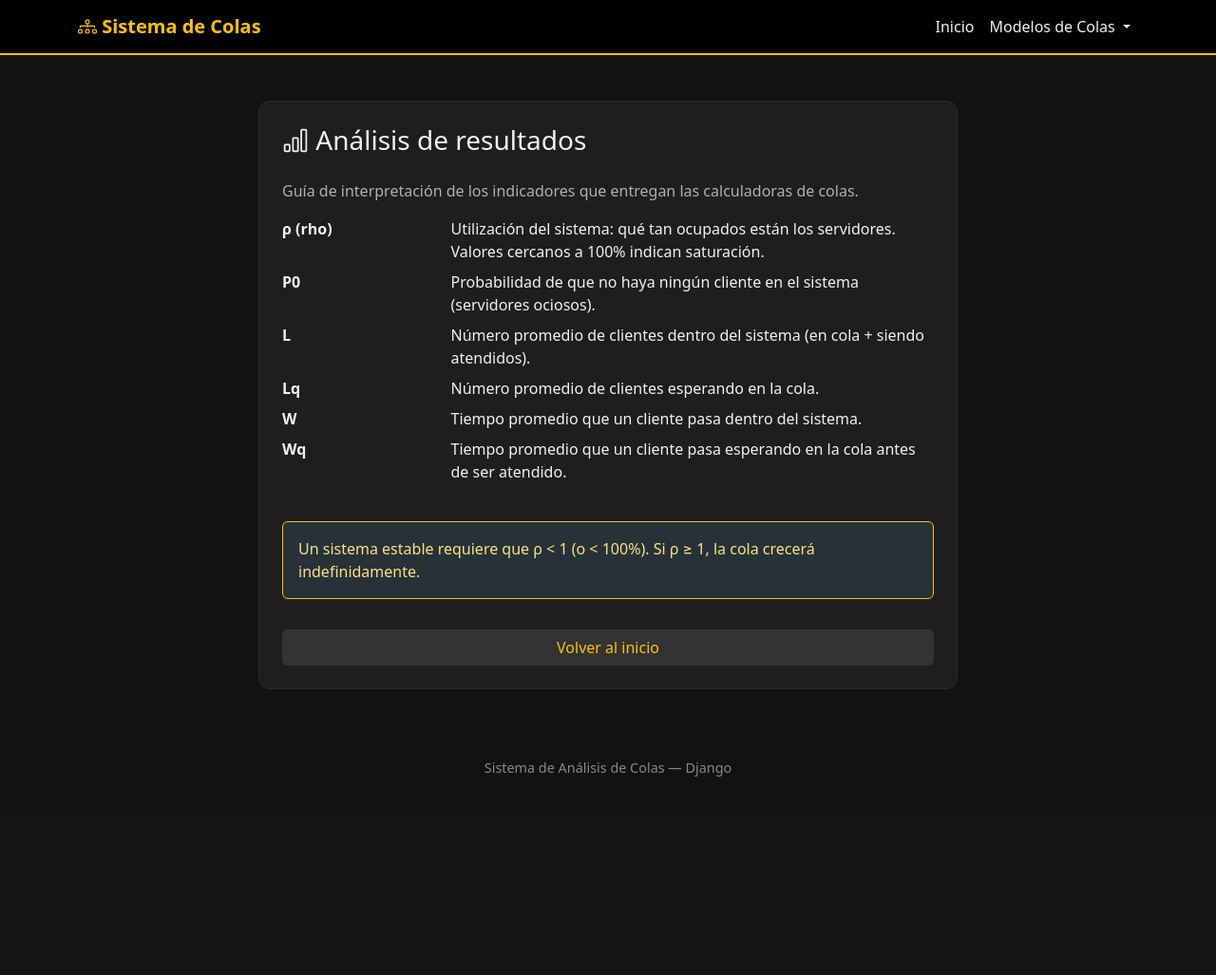
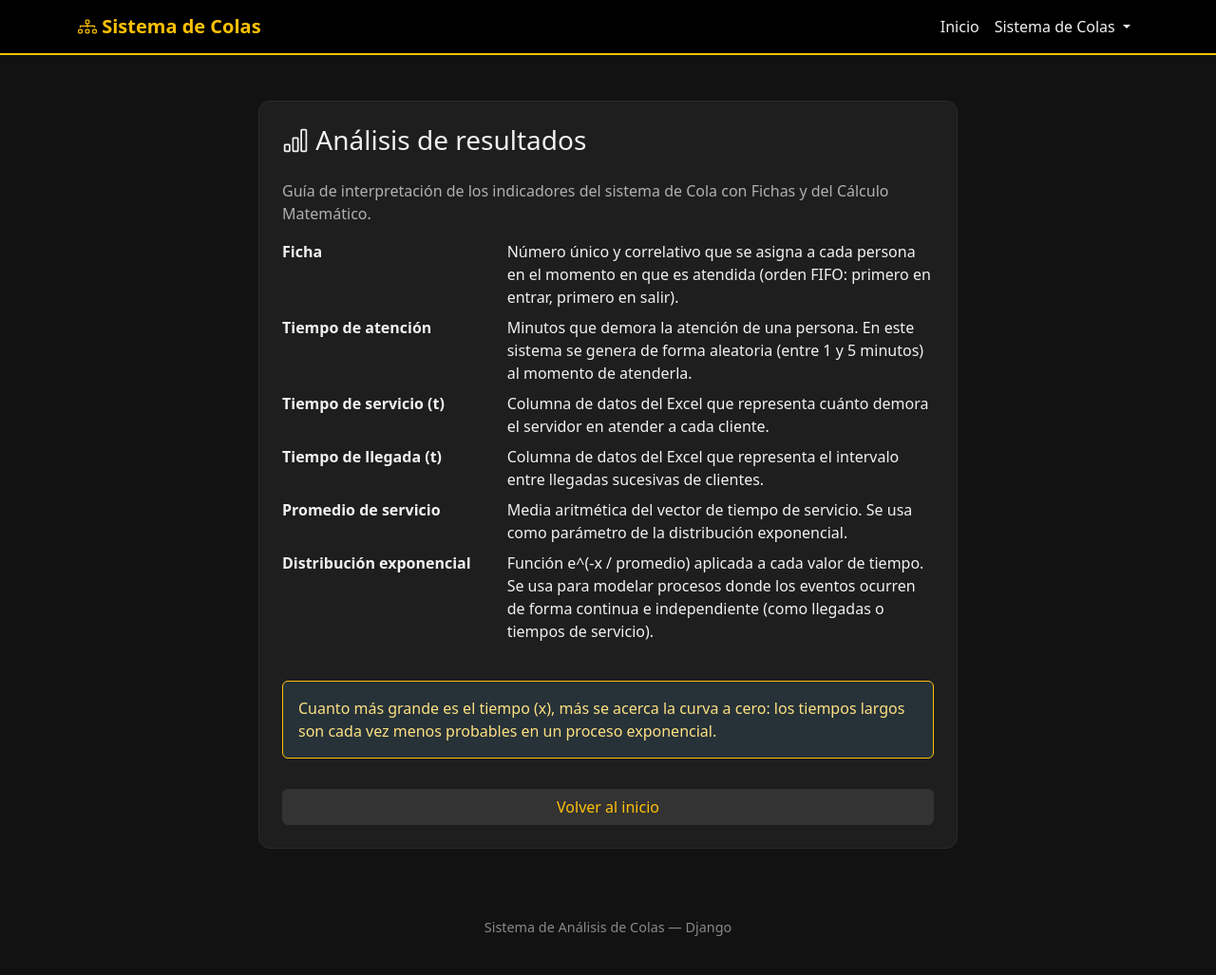
Before and after one commit to Tamycito12/Sistemas-De-Colas, a Django app: page /analisis/ in a window 1280 px wide. Shown: the whole page at 95% size. Before the commit the page ends 818 px from the top, so only its background shows below. Run offline with Django 5.2, Linux system fonts and the light colour scheme.

Commit message:
Reemplaza M/M/1 y M/M/c por Cola con Fichas y Calculo Matematico

```diff
--- a/analisis/templates/analisis/analisis.html
+++ b/analisis/templates/analisis/analisis.html
@@ -7,30 +7,30 @@
     <div class="col-lg-8">
         <div class="card p-4">
             <h3 class="mb-4"><i class="bi bi-bar-chart"></i> Análisis de resultados</h3>
-            <p class="text-muted">Guía de interpretación de los indicadores que entregan las calculadoras de colas.</p>
+            <p class="text-muted">Guía de interpretación de los indicadores del sistema de Cola con Fichas y del Cálculo Matemático.</p>
 
             <dl class="row">
-                <dt class="col-sm-3">ρ (rho)</dt>
-                <dd class="col-sm-9">Utilización del sistema: qué tan ocupados están los servidores. Valores cercanos a 100% indican saturación.</dd>
+                <dt class="col-sm-4">Ficha</dt>
+                <dd class="col-sm-8">Número único y correlativo que se asigna a cada persona en el momento en que es atendida (orden FIFO: primero en entrar, primero en salir).</dd>
 
-                <dt class="col-sm-3">P0</dt>
-                <dd class="col-sm-9">Probabilidad de que no haya ningún cliente en el sistema (servidores ociosos).</dd>
+                <dt class="col-sm-4">Tiempo de atención</dt>
+                <dd class="col-sm-8">Minutos que demora la atención de una persona. En este sistema se genera de forma aleatoria (entre 1 y 5 minutos) al momento de atenderla.</dd>
 
-                <dt class="col-sm-3">L</dt>
-                <dd class="col-sm-9">Número promedio de clientes dentro del sistema (en cola + siendo atendidos).</dd>
+                <dt class="col-sm-4">Tiempo de servicio (t)</dt>
+                <dd class="col-sm-8">Columna de datos del Excel que representa cuánto demora el servidor en atender a cada cliente.</dd>
 
-                <dt class="col-sm-3">Lq</dt>
-                <dd class="col-sm-9">Número promedio de clientes esperando en la cola.</dd>
+                <dt class="col-sm-4">Tiempo de llegada (t)</dt>
+                <dd class="col-sm-8">Columna de datos del Excel que representa el intervalo entre llegadas sucesivas de clientes.</dd>
 
-                <dt class="col-sm-3">W</dt>
-                <dd class="col-sm-9">Tiempo promedio que un cliente pasa dentro del sistema.</dd>
+                <dt class="col-sm-4">Promedio de servicio</dt>
+                <dd class="col-sm-8">Media aritmética del vector de tiempo de servicio. Se usa como parámetro de la distribución exponencial.</dd>
 
-                <dt class="col-sm-3">Wq</dt>
-                <dd class="col-sm-9">Tiempo promedio que un cliente pasa esperando en la cola antes de ser atendido.</dd>
+                <dt class="col-sm-4">Distribución exponencial</dt>
+                <dd class="col-sm-8">Función e^(-x / promedio) aplicada a cada valor de tiempo. Se usa para modelar procesos donde los eventos ocurren de forma continua e independiente (como llegadas o tiempos de servicio).</dd>
             </dl>
 
             <div class="alert alert-info mt-3">
-                Un sistema estable requiere que ρ &lt; 1 (o &lt; 100%). Si ρ ≥ 1, la cola crecerá indefinidamente.
+                Cuanto más grande es el tiempo (x), más se acerca la curva a cero: los tiempos largos son cada vez menos probables en un proceso exponencial.
             </div>
 
             <a href="{% url 'inicio' %}" class="btn btn-secondary mt-3">Volver al inicio</a>
--- a/analisis/templates/analisis/base.html
+++ b/analisis/templates/analisis/base.html
@@ -128,16 +128,15 @@
                 <!-- Menú desplegable -->
                 <li class="nav-item dropdown">
                     <a class="nav-link dropdown-toggle" href="#" id="dropdownColas" role="button" data-bs-toggle="dropdown" aria-expanded="false">
-                        Modelos de Colas
+                        Sistema de Colas
                     </a>
                     <ul class="dropdown-menu dropdown-menu-end" aria-labelledby="dropdownColas">
-                        <li><h6 class="dropdown-header">Cálculos</h6></li>
-                        <li><a class="dropdown-item" href="{% url 'mm1' %}">M/M/1 (un servidor)</a></li>
-                        <li><a class="dropdown-item" href="{% url 'mmc' %}">M/M/c (múltiples servidores)</a></li>
+                        <li><h6 class="dropdown-header">Herramientas</h6></li>
+                        <li><a class="dropdown-item" href="{% url 'cola' %}">Cola con Fichas</a></li>
+                        <li><a class="dropdown-item" href="{% url 'calculo' %}">Cálculo Matemático (Excel)</a></li>
                         <li><hr class="dropdown-divider"></li>
                         <li><h6 class="dropdown-header">Análisis</h6></li>
                         <li><a class="dropdown-item" href="{% url 'analisis' %}">Análisis de resultados</a></li>
-                        <li><a class="dropdown-item" href="{% url 'cargar' %}">Cargar Excel / PDF</a></li>
                     </ul>
                 </li>
 
--- a/analisis/urls.py
+++ b/analisis/urls.py
@@ -3,8 +3,7 @@ from . import views
 
 urlpatterns = [
     path('', views.inicio, name='inicio'),
-    path('mm1/', views.mm1, name='mm1'),
-    path('mmc/', views.mmc, name='mmc'),
+    path('cola/', views.cola, name='cola'),
+    path('calculo/', views.calculo, name='calculo'),
     path('analisis/', views.analisis, name='analisis'),
-    path('cargar/', views.cargar, name='cargar'),
 ]
--- a/analisis/views.py
+++ b/analisis/views.py
@@ -1,5 +1,17 @@
-import math
+import base64
+import io
+import random
+
+import matplotlib
+matplotlib.use('Agg')  # backend sin interfaz gráfica (necesario en el servidor)
+import matplotlib.pyplot as plt
+import numpy as np
+import pandas as pd
+
 from django.shortcuts import render
+
+# Cantidad máxima de personas que pueden esperar en la cola
+MAX_COLA = 30
 
 
 def inicio(request):
@@ -10,106 +22,175 @@ def analisis(request):
     return render(request, 'analisis/analisis.html')
 
 
-def cargar(request):
-    """Carga de archivo Excel/PDF con datos de varias personas.
-    Por ahora solo interfaz: recibe el archivo. El cálculo se agrega después.
-    """
-    nombre_archivo = None
-    error = None
-    resultados = None  # Aquí luego irá la lista de dicts calculados por persona
+# ==========================================
+# COLA CON FICHAS
+# ==========================================
 
-    if request.method == 'POST':
-        archivo = request.FILES.get('archivo')
+def _obtener_estado_cola(request):
+    """Lee (o inicializa) el estado de la cola guardado en la sesión del usuario."""
+    session = request.session
 
-        if not archivo:
-            error = 'Debes seleccionar un archivo.'
-        elif not archivo.name.lower().endswith(('.xlsx', '.csv', '.pdf')):
-            error = 'Formato no soportado. Usa .xlsx, .csv o .pdf.'
-        else:
-            nombre_archivo = archivo.name
-            # TODO: leer el archivo (openpyxl/pandas para Excel, pdfplumber para PDF)
-            # y llenar `resultados` con una lista de dicts:
-            # {'nombre': ..., 'lam': ..., 'mu': ..., 'servidores': ..., 'rho': ..., ...}
+    session.setdefault('cola', [])
+    session.setdefault('atendidos_nombres', [])
+    session.setdefault('atendidos_fichas', [])
+    session.setdefault('atendidos_tiempo', [])
+    session.setdefault('contador_fichas', 1)
 
-    return render(request, 'analisis/cargar.html', {
-        'nombre_archivo': nombre_archivo,
-        'error': error,
-        'resultados': resultados,
-    })
+    return session
 
 
-def mm1(request):
-    """Modelo de colas M/M/1: un solo servidor."""
-    resultado = None
+def cola(request):
+    """Sistema de cola con fichas: registrar personas y atenderlas (FIFO)."""
+    session = _obtener_estado_cola(request)
+    mensaje = None
     error = None
 
     if request.method == 'POST':
-        try:
-            lam = float(request.POST['lambda'])
-            mu = float(request.POST['mu'])
+        accion = request.POST.get('accion')
 
-            if lam <= 0 or mu <= 0:
-                error = 'λ y μ deben ser mayores que cero.'
-            elif lam >= mu:
-                error = 'El sistema es inestable: λ debe ser menor que μ.'
+        # --- Registrar persona ---
+        if accion == 'registrar':
+            nombre = (request.POST.get('nombre') or '').strip()
+
+            if not nombre:
+                error = 'Debes ingresar un nombre.'
+            elif len(session['cola']) >= MAX_COLA:
+                error = 'La cola está llena.'
             else:
-                rho = lam / mu
-                L = rho / (1 - rho)
-                Lq = (rho ** 2) / (1 - rho)
-                W = 1 / (mu - lam)
-                Wq = rho / (mu - lam)
+                cola_actual = session['cola']
+                cola_actual.append(nombre)
+                session['cola'] = cola_actual
+                mensaje = f'"{nombre}" fue agregado a la cola.'
+
+        # --- Atender persona ---
+        elif accion == 'atender':
+            cola_actual = session['cola']
+
+            if not cola_actual:
+                error = 'No hay personas en espera.'
+            else:
+                persona = cola_actual.pop(0)
+                session['cola'] = cola_actual
+
+                ficha = session['contador_fichas']
+                tiempo_atencion = random.randint(1, 5)
+
+                atendidos_nombres = session['atendidos_nombres']
+                atendidos_fichas = session['atendidos_fichas']
+                atendidos_tiempo = session['atendidos_tiempo']
+
+                atendidos_nombres.append(persona)
+                atendidos_fichas.append(ficha)
+                atendidos_tiempo.append(tiempo_atencion)
+
+                session['atendidos_nombres'] = atendidos_nombres
+                session['atendidos_fichas'] = atendidos_fichas
+                session['atendidos_tiempo'] = atendidos_tiempo
+                session['contador_fichas'] = ficha + 1
+
+                mensaje = f'Atendiendo a "{persona}" — Ficha #{ficha} — Tiempo de atención: {tiempo_atencion} min.'
+
+        # --- Reiniciar sistema ---
+        elif accion == 'reiniciar':
+            for clave in ('cola', 'atendidos_nombres', 'atendidos_fichas', 'atendidos_tiempo', 'contador_fichas'):
+                if clave in session:
+                    del session[clave]
+            session = _obtener_estado_cola(request)
+            mensaje = 'El sistema fue reiniciado.'
+
+        session.modified = True
+
+    historial = list(zip(
+        session['atendidos_nombres'],
+        session['atendidos_fichas'],
+        session['atendidos_tiempo'],
+    ))
+
+    contexto = {
+        'cola': session['cola'],
+        'historial': historial,
+        'max_cola': MAX_COLA,
+        'mensaje': mensaje,
+        'error': error,
+    }
+    return render(request, 'analisis/cola.html', contexto)
+
+
+# ==========================================
+# CÁLCULO MATEMÁTICO (Excel + distribución exponencial)
+# ==========================================
+
+def _leer_columna_t(archivo):
+    """Lee un archivo Excel y devuelve la columna 't' como un vector de NumPy."""
+    datos = pd.read_excel(archivo)
+
+    if 't' not in datos.columns:
+        raise ValueError('El archivo debe tener una columna llamada "t".')
+
+    return datos['t'].to_numpy(dtype=float)
+
+
+def calculo(request):
+    """Sube dos archivos Excel (tiempo de servicio y tiempo de llegada),
+    calcula el promedio del tiempo de servicio y grafica la distribución
+    exponencial e^(-x/promedio) para ambos vectores.
+    """
+    error = None
+    resultado = None
+    grafico_base64 = None
+
+    if request.method == 'POST':
+        archivo_servicio = request.FILES.get('archivo_servicio')
+        archivo_llegada = request.FILES.get('archivo_llegada')
+
+        if not archivo_servicio or not archivo_llegada:
+            error = 'Debes subir los dos archivos: tiempo de servicio y tiempo de llegada.'
+        elif not archivo_servicio.name.lower().endswith('.xlsx') or not archivo_llegada.name.lower().endswith('.xlsx'):
+            error = 'Ambos archivos deben ser Excel (.xlsx).'
+        else:
+            try:
+                vector_servicio = _leer_columna_t(archivo_servicio)
+                vector_llegada = _leer_columna_t(archivo_llegada)
+
+                if len(vector_servicio) == 0 or len(vector_llegada) == 0:
+                    raise ValueError('Los archivos no pueden estar vacíos.')
+
+                promedio_servicio = float(np.mean(vector_servicio))
+
+                def mi_funcion(x):
+                    return np.exp(-x / promedio_servicio)
+
+                y_servicio = mi_funcion(vector_servicio)
+                y_llegada = mi_funcion(vector_llegada)
+
+                # --- Generar la gráfica con Matplotlib ---
+                fig, ax = plt.subplots(figsize=(10, 6))
+                ax.plot(vector_servicio, y_servicio, marker='o', label='Tiempo de Servicio')
+                ax.plot(vector_llegada, y_llegada, marker='s', label='Tiempo de Llegada')
+                ax.set_title('Distribución Exponencial')
+                ax.set_xlabel('Tiempo')
+                ax.set_ylabel(f'e^(-x/{promedio_servicio:.2f})')
+                ax.legend()
+                ax.grid(True)
+
+                buffer = io.BytesIO()
+                fig.savefig(buffer, format='png', bbox_inches='tight')
+                plt.close(fig)
+                buffer.seek(0)
+                grafico_base64 = base64.b64encode(buffer.read()).decode('utf-8')
 
                 resultado = {
-                    'rho': round(rho * 100, 2),
-                    'L': round(L, 4),
-                    'Lq': round(Lq, 4),
-                    'W': round(W, 4),
-                    'Wq': round(Wq, 4),
+                    'promedio_servicio': round(promedio_servicio, 4),
+                    'vector_servicio': vector_servicio.tolist(),
+                    'vector_llegada': vector_llegada.tolist(),
                 }
-        except (ValueError, KeyError):
-            error = 'Ingresa valores numéricos válidos.'
+            except ValueError as e:
+                error = str(e)
+            except Exception:
+                error = 'No se pudo procesar alguno de los archivos. Verifica el formato.'
 
-    return render(request, 'analisis/mm1.html', {'resultado': resultado, 'error': error})
-
-
-def mmc(request):
-    """Modelo de colas M/M/c: múltiples servidores en paralelo."""
-    resultado = None
-    error = None
-
-    if request.method == 'POST':
-        try:
-            lam = float(request.POST['lambda'])
-            mu = float(request.POST['mu'])
-            c = int(request.POST['servidores'])
-
-            if lam <= 0 or mu <= 0 or c <= 0:
-                error = 'λ, μ y el número de servidores deben ser mayores que cero.'
-            else:
-                a = lam / mu          # carga ofrecida (Erlangs)
-                rho = a / c           # utilización por servidor
-
-                if rho >= 1:
-                    error = 'El sistema es inestable: λ debe ser menor que c·μ.'
-                else:
-                    suma = sum((a ** n) / math.factorial(n) for n in range(c))
-                    termino_c = (a ** c) / (math.factorial(c) * (1 - rho))
-                    P0 = 1 / (suma + termino_c)
-
-                    Lq = (P0 * (a ** c) * rho) / (math.factorial(c) * (1 - rho) ** 2)
-                    L = Lq + a
-                    Wq = Lq / lam
-                    W = Wq + (1 / mu)
-
-                    resultado = {
-                        'rho': round(rho * 100, 2),
-                        'P0': round(P0 * 100, 2),
-                        'L': round(L, 4),
-                        'Lq': round(Lq, 4),
-                        'W': round(W, 4),
-                        'Wq': round(Wq, 4),
-                    }
-        except (ValueError, KeyError):
-            error = 'Ingresa valores numéricos válidos.'
-
-    return render(request, 'analisis/mmc.html', {'resultado': resultado, 'error': error})
+    return render(request, 'analisis/calculo.html', {
+        'resultado': resultado,
+        'error': error,
+        'grafico_base64': grafico_base64,
+    })
--- a/requirements.txt
+++ b/requirements.txt
@@ -7,7 +7,9 @@ gunicorn==26.0.0
 kiwisolver==1.5.0
 matplotlib==3.10.9
 numpy==2.4.6
+openpyxl==3.1.5
 packaging==26.2
+pandas==3.0.3
 pillow==12.2.0
 pyparsing==3.3.2
 python-dateutil==2.9.0.post0
```
Also changed, not shown: analisis/templates/analisis/calculo.html (added, +68 -0 lines), analisis/templates/analisis/cargar.html (deleted, +0 -83 lines), analisis/templates/analisis/cola.html (added, +104 -0 lines), analisis/templates/analisis/inicio.html (+8 -8 lines), analisis/templates/analisis/mm1.html (deleted, +0 -46 lines), analisis/templates/analisis/mmc.html (deleted, +0 -51 lines), db.sqlite3, 1 other file.
